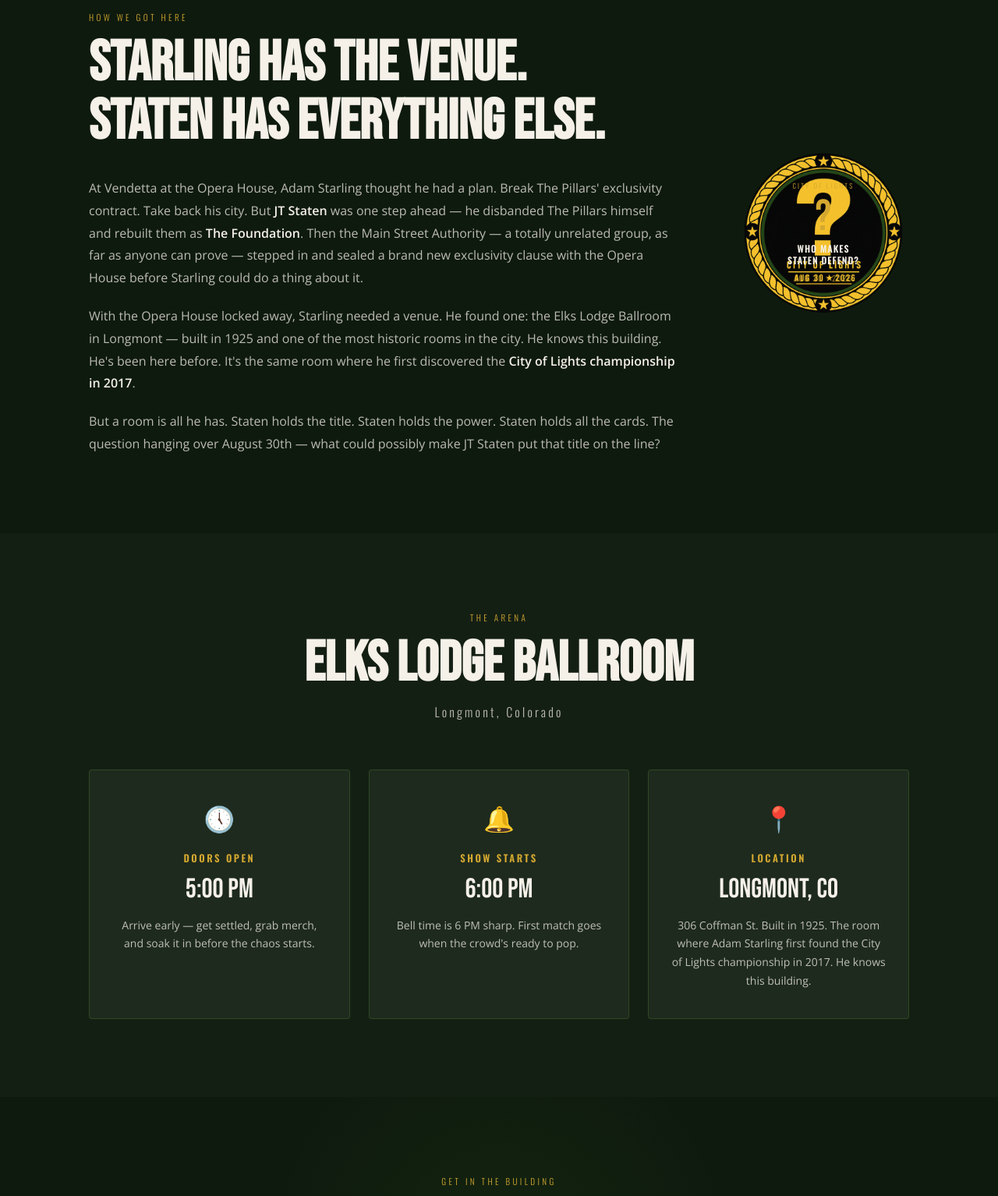
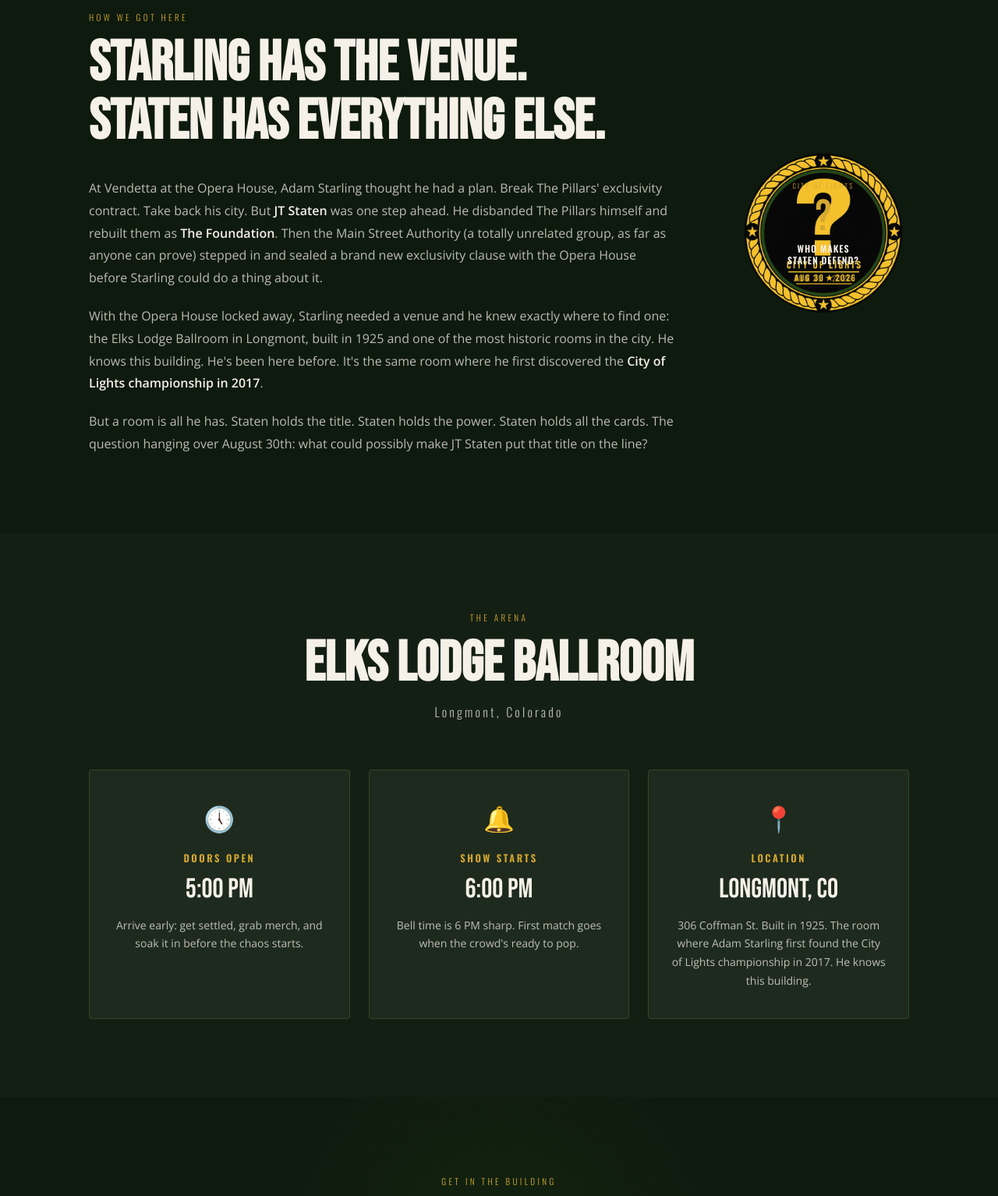
Before and after one commit to locoprowrestling/laststand, a plain HTML site: page index.html in a window 1280 px wide. Shown: the part 1200-2734 px from the top of the page at 78% size. Drawn offline with nearby package versions, Linux system fonts and the light colour scheme.

Commit message:
Update event copy and character references

```diff
--- a/index.html
+++ b/index.html
@@ -6,7 +6,7 @@
   <title>The Last Stand at the Lodge | LoCo Pro Wrestling</title>
   <meta name="description" content="Adam Starling has the venue. JT Staten has the title, the power, and The Foundation. August 30, 2026 at the Elks Lodge Ballroom, Longmont, CO." />
   <meta property="og:title" content="The Last Stand at the Lodge | LoCo Pro Wrestling" />
-  <meta property="og:description" content="Adam Starling has the venue. JT Staten has everything else. August 30, 2026 — Elks Lodge Ballroom, Longmont, CO." />
+  <meta property="og:description" content="Adam Starling has the venue. JT Staten has everything else. August 30, 2026 at the Elks Lodge Ballroom in Longmont, CO." />
   <meta property="og:image" content="webimages/ui/social-wide.jpg" />
   <meta property="og:type" content="website" />
   <meta name="twitter:card" content="summary_large_image" />
@@ -31,7 +31,7 @@
     <div class="hero-bg"></div>
     <div class="hero-overlay"></div>
     <div class="hero-content">
-      <p class="hero-eyebrow"><span class="hero-brand">LoCo Pro Wrestling</span> <span class="hero-eyebrow-sep">★</span> A Continuation of Vendetta at the Opera House</p>
+      <p class="hero-eyebrow"><span class="hero-brand">LoCo Pro Wrestling</span> <span class="hero-eyebrow-sep">★</span> A Continuation of the Opera House Saga</p>
       <h1 class="hero-title">
         <span class="title-the">The</span>
         <span class="title-last-stand">Last Stand</span>
@@ -99,22 +99,22 @@
           <p class="about-body">
             At Vendetta at the Opera House, Adam Starling thought he had a plan. Break
             The Pillars' exclusivity contract. Take back his city. But
-            <strong>JT Staten</strong> was one step ahead — he disbanded The Pillars himself
+            <strong>JT Staten</strong> was one step ahead. He disbanded The Pillars himself
             and rebuilt them as <strong>The Foundation</strong>. Then the Main Street
-            Authority — a totally unrelated group, as far as anyone can prove — stepped
+            Authority (a totally unrelated group, as far as anyone can prove) stepped
             in and sealed a brand new exclusivity clause with the Opera House before
             Starling could do a thing about it.
           </p>
           <p class="about-body">
-            With the Opera House locked away, Starling needed a venue. He found one: the
-            Elks Lodge Ballroom in Longmont — built in 1925 and one of the most historic
-            rooms in the city. He knows this building. He's been here before. It's the
-            same room where he first discovered the <strong>City of Lights championship
-            in 2017</strong>.
+            With the Opera House locked away, Starling needed a venue and he knew exactly
+            where to find one: the Elks Lodge Ballroom in Longmont, built in 1925 and one
+            of the most historic rooms in the city. He knows this building. He's been here
+            before. It's the same room where he first discovered the
+            <strong>City of Lights championship in 2017</strong>.
           </p>
           <p class="about-body">
             But a room is all he has. Staten holds the title. Staten holds the power.
-            Staten holds all the cards. The question hanging over August 30th —
+            Staten holds all the cards. The question hanging over August 30th:
             what could possibly make JT Staten put that title on the line?
           </p>
         </div>
@@ -141,7 +141,7 @@
           <span class="venue-card-icon">🕔</span>
           <h3>Doors Open</h3>
           <p class="venue-card-time">5:00 PM</p>
-          <p class="venue-card-desc">Arrive early — get settled, grab merch, and soak it in before the chaos starts.</p>
+          <p class="venue-card-desc">Arrive early: get settled, grab merch, and soak it in before the chaos starts.</p>
         </div>
         <div class="venue-card">
           <span class="venue-card-icon">🔔</span>
--- a/styles.css
+++ b/styles.css
@@ -704,7 +704,7 @@ body {
 }
 
 .ticket-perks li::before {
-  content: '—';
+  content: '-';
   color: var(--gold);
   flex-shrink: 0;
   font-size: 0.75rem;
```
Also changed, not shown: webimages/TAS-Avalon.png (added), webimages/TAS-Codah.png (added), webimages/Vendetta-Continues-Text.png (added), 4 other files.
